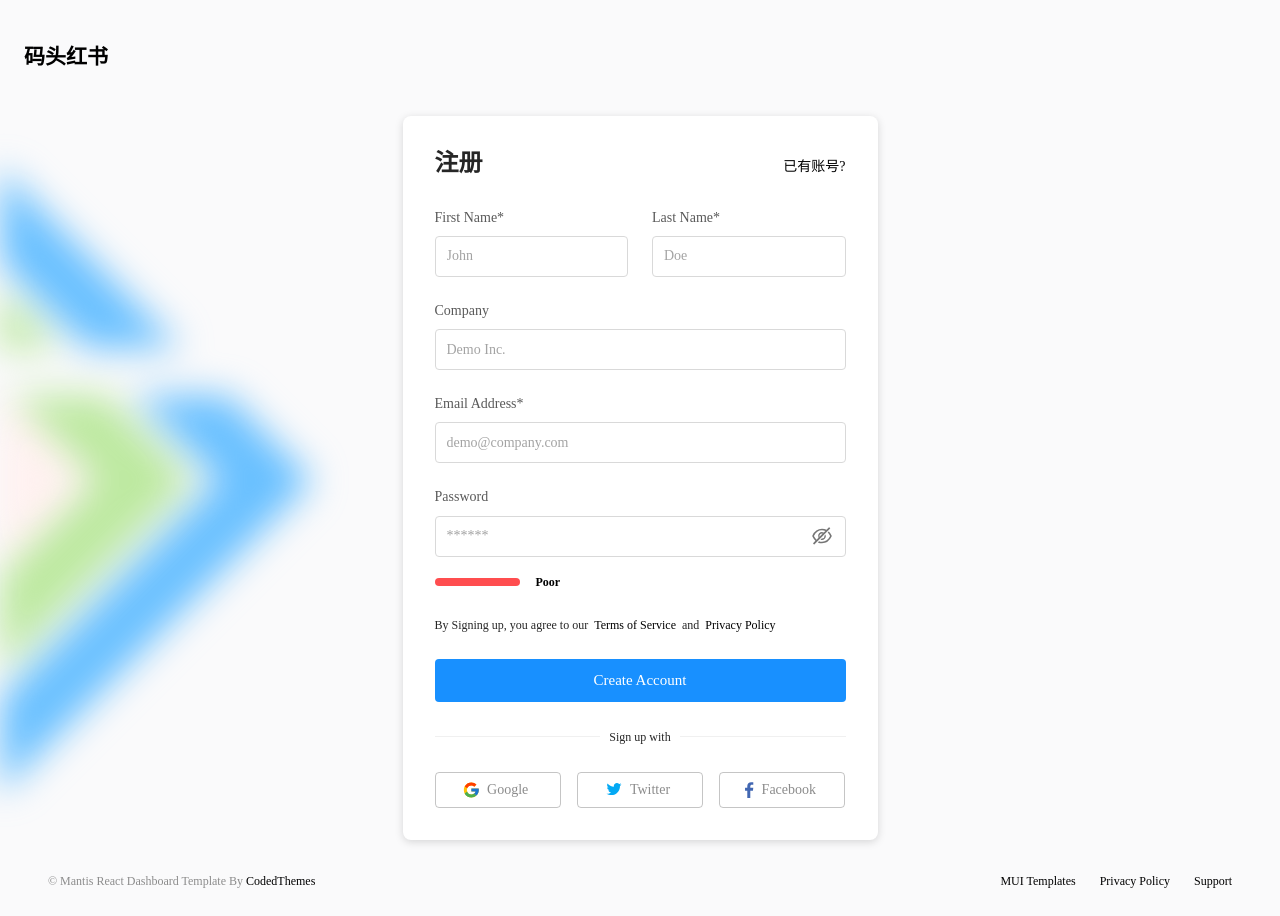
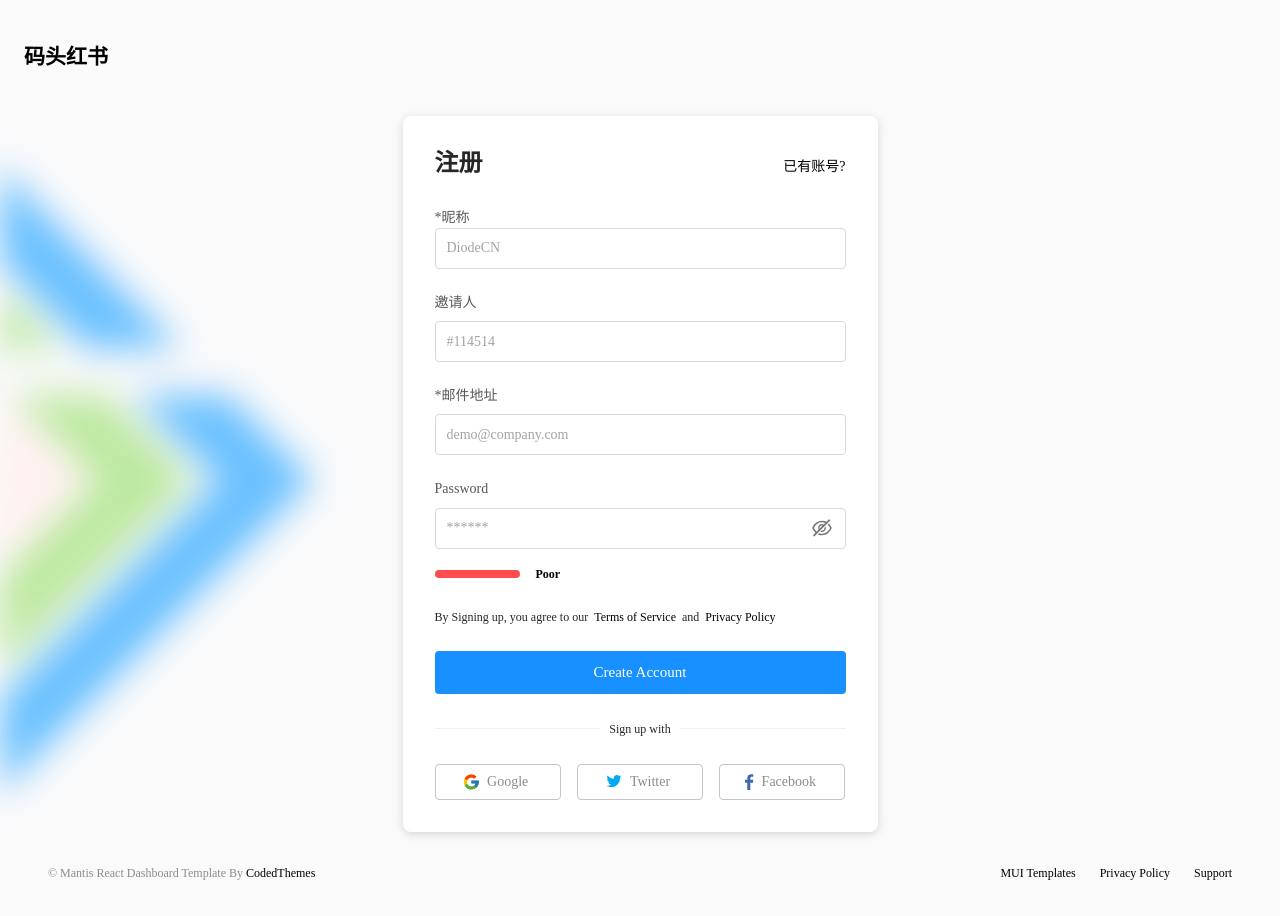
Before and after one commit to DiodeCN/RedDockGen.1, a React (Create React App) app: page /register in a window 1280 px wide. Built offline with nearby package versions, Linux system fonts and the light colour scheme; a web font is replaced by a local one.

Commit message:
学习去

```diff
--- a/src/pages/authentication/auth-forms/AuthRegister.js
+++ b/src/pages/authentication/auth-forms/AuthRegister.js
@@ -64,11 +64,12 @@ const AuthRegister = () => {
                     submit: null
                 }}
                 validationSchema={Yup.object().shape({
-                    firstname: Yup.string().max(255).required('First Name is required'),
-                    lastname: Yup.string().max(255).required('Last Name is required'),
-                    email: Yup.string().email('Must be a valid email').max(255).required('Email is required'),
-                    password: Yup.string().max(255).required('Password is required')
-                })}
+                    firstname: Yup.string().max(255).required('请输入名字'),
+                    lastname: Yup.string().max(255).required('请输入姓氏'),
+                    email: Yup.string().email('请输入有效的电子邮件地址').max(255).required('电子邮件地址为必填项'),
+                    password: Yup.string().max(255).required('密码为必填项')
+                  })}
+
                 onSubmit={async (values, { setErrors, setStatus, setSubmitting }) => {
                     try {
                         setStatus({ success: false });
@@ -84,9 +85,8 @@ const AuthRegister = () => {
                 {({ errors, handleBlur, handleChange, handleSubmit, isSubmitting, touched, values }) => (
                     <form noValidate onSubmit={handleSubmit}>
                         <Grid container spacing={3}>
-                            <Grid item xs={12} md={6}>
-                                <Stack spacing={1}>
-                                    <InputLabel htmlFor="firstname-signup">First Name*</InputLabel>
+                        <Grid item xs={12}>
+                                    <InputLabel htmlFor="firstname-signup">*昵称</InputLabel>
                                     <OutlinedInput
                                         id="firstname-login"
                                         type="firstname"
@@ -94,7 +94,7 @@ const AuthRegister = () => {
                                         name="firstname"
                                         onBlur={handleBlur}
                                         onChange={handleChange}
-                                        placeholder="John"
+                                        placeholder="DiodeCN"
                                         fullWidth
                                         error={Boolean(touched.firstname && errors.firstname)}
                                     />
@@ -103,33 +103,10 @@ const AuthRegister = () => {
                                             {errors.firstname}
                                         </FormHelperText>
                                     )}
-                                </Stack>
-                            </Grid>
-                            <Grid item xs={12} md={6}>
-                                <Stack spacing={1}>
-                                    <InputLabel htmlFor="lastname-signup">Last Name*</InputLabel>
-                                    <OutlinedInput
-                                        fullWidth
-                                        error={Boolean(touched.lastname && errors.lastname)}
-                                        id="lastname-signup"
-                                        type="lastname"
-                                        value={values.lastname}
-                                        name="lastname"
-                                        onBlur={handleBlur}
-                                        onChange={handleChange}
-                                        placeholder="Doe"
-                                        inputProps={{}}
-                                    />
-                                    {touched.lastname && errors.lastname && (
-                                        <FormHelperText error id="helper-text-lastname-signup">
-                                            {errors.lastname}
-                                        </FormHelperText>
-                                    )}
-                                </Stack>
                             </Grid>
                             <Grid item xs={12}>
                                 <Stack spacing={1}>
-                                    <InputLabel htmlFor="company-signup">Company</InputLabel>
+                                    <InputLabel htmlFor="company-signup">邀请人</InputLabel>
                                     <OutlinedInput
                                         fullWidth
                                         error={Boolean(touched.company && errors.company)}
@@ -138,7 +115,7 @@ const AuthRegister = () => {
                                         name="company"
                                         onBlur={handleBlur}
                                         onChange={handleChange}
-                                        placeholder="Demo Inc."
+                                        placeholder="#114514"
                                         inputProps={{}}
                                     />
                                     {touched.company && errors.company && (
@@ -150,7 +127,7 @@ const AuthRegister = () => {
                             </Grid>
                             <Grid item xs={12}>
                                 <Stack spacing={1}>
-                                    <InputLabel htmlFor="email-signup">Email Address*</InputLabel>
+                                    <InputLabel htmlFor="email-signup">*邮件地址</InputLabel>
                                     <OutlinedInput
                                         fullWidth
                                         error={Boolean(touched.email && errors.email)}
```
